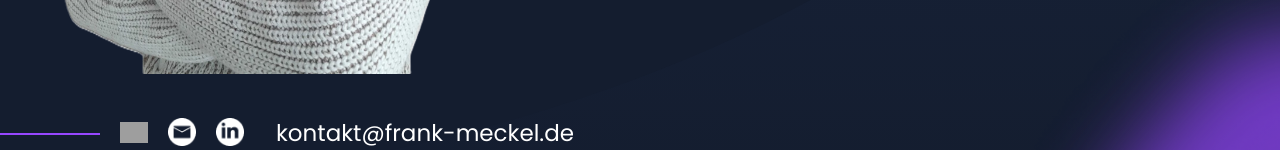
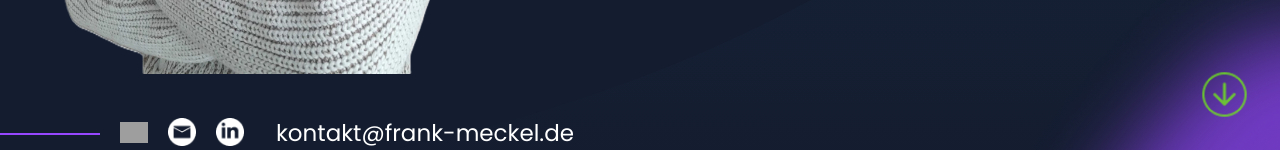
Before and after one commit to Frank-Meck/portfolio, an Angular app: page / in a window 1280 px wide. Shown: the part 650-800 px from the top of the page. Built offline with nearby package versions, Linux system fonts and the light colour scheme; grey boxes are pictures that could not be loaded.

Commit message:
Scroll arrow up and down inserted

```diff
--- a/src/app/main/main.html
+++ b/src/app/main/main.html
@@ -1,22 +1,62 @@
 <div class="main_box">
-  <app-mymain></app-mymain>
 
+  <!-- Main Section -->
+  <div id="mymain">
+    <app-mymain></app-mymain>
+    <img
+      *ngIf="currentSectionIndex === 0"
+      src="assets/icons/arrowdown.png"
+      alt="Arrow down"
+      class="scroll-button scroll-down"
+      (click)="scrollToSection('myaboutme-topic', 100)" />
+  </div>
+
+  <!-- About Me Section -->
   <div id="myaboutme">
     <app-myaboutme></app-myaboutme>
     <div class="purple_shadow_wrapper">
       <img src="assets/icons/Purple_shadow_L3.png" alt="Shadow Shape" />
     </div>
+    <img
+      *ngIf="currentSectionIndex === 1"
+      src="assets/icons/arrowdown.png"
+      alt="Arrow down"
+      class="scroll-button scroll-down"
+      (click)="scrollToSection('myskills-section', 100)" />
   </div>
 
+  <!-- Skills Section -->
   <div id="myskills" class="myskills_wrapper">
     <img src="assets/icons/Green_shadow_G2.png" alt="Background Shape" class="bg_shape" />
     <app-myskills></app-myskills>
+    <img
+      *ngIf="currentSectionIndex === 2"
+      src="assets/icons/arrowdown.png"
+      alt="Arrow down"
+      class="scroll-button scroll-down"
+      (click)="scrollToSection('myportfolio-section', 50)" />
   </div>
 
+  <!-- Portfolio Section -->
   <div id="myportfolio">
     <app-myportfolio></app-myportfolio>
+    <img
+      *ngIf="currentSectionIndex === 3"
+      src="assets/icons/arrowdown.png"
+      alt="Arrow down"
+      class="scroll-button scroll-down"
+      (click)="scrollToSection('mycontact_topic', -260)" />
   </div>
 
-  <app-mycontact></app-mycontact>
+  <!-- Contact Section -->
+  <div id="mycontact">
+    <app-mycontact></app-mycontact>
+    <img
+      *ngIf="currentSectionIndex === 4"
+      src="assets/icons/arrowup.png"
+      alt="Arrow up"
+      class="scroll-button scroll-up"
+      (click)="scrollToTop()" />
+  </div>
 
 </div>
--- a/src/app/main/main.scss
+++ b/src/app/main/main.scss
@@ -1,5 +1,4 @@
 @use '../../styles/variables' as v;
-
 
 .main_box {
   position: relative;
@@ -9,12 +8,12 @@
   width: 100%;
   margin-left: auto;
   margin-right: auto;
-  overflow:hidden;
+  overflow: hidden;
 
   > app-mymain {
     position: relative;
     z-index: 20;
-    }
+  }
 
   .purple_shadow_wrapper {
     position: absolute;
@@ -27,7 +26,6 @@
     width: auto;
     height: auto;
 
-
     img {
       width: auto;
       height: auto;
@@ -38,16 +36,13 @@
     }
   }
 
-
   #myaboutme {
     position: relative;
     z-index: 20;
   }
 
-
   .myskills_wrapper {
     position: relative;
-
 
     .bg_shape {
       position: absolute;
@@ -63,18 +58,15 @@
     }
   }
 
-
   #myportfolio {
     position: relative;
     z-index: 20;
   }
 
-
-  app-mycontact {
+  #mycontact {
     position: relative;
     z-index: 20;
   }
-
 
   img {
     max-width: 100%;
@@ -82,12 +74,28 @@
     display: block;
   }
 
+  /* Scroll Buttons */
+  .scroll-button {
+    position: fixed;
+    right: 30px;
+    bottom: 30px;
+    width: 50px;
+    height: 50px;
+    cursor: pointer;
+    z-index: 100;
+    transition: opacity 0.4s ease-in-out, transform 0.4s ease-in-out;
+    opacity: 0.8;
+
+    &:hover {
+      opacity: 1;
+      transform: scale(1.1);
+    }
+  }
 
   @media (max-width: 1440px) {
     .purple_shadow_wrapper {
       top: -250px;
     }
-
 
     .myskills_wrapper .bg_shape {
       top: 230px;
@@ -95,17 +103,14 @@
     }
   }
 
-
   @media (max-width: 1024px) {
     .purple_shadow_wrapper {
       top: -200px;
     }
 
-
     .purple_shadow_wrapper img {
       max-height: 500px;
     }
-
 
     .myskills_wrapper .bg_shape {
       top: 220px;
@@ -114,19 +119,16 @@
     }
   }
 
-
   @media (max-width: 768px) {
     .purple_shadow_wrapper {
       top: -100px;
     }
-
 
     .purple_shadow_wrapper img {
       max-height: 350px;
       width: auto;
       height: auto;
     }
-
 
     .myskills_wrapper .bg_shape {
       top: 420px;
@@ -135,19 +137,16 @@
     }
   }
 
-
   @media (max-width: 512px) {
     .purple_shadow_wrapper {
       top: -50px;
-       left: 10px;
+      left: 10px;
     }
-
 
     .purple_shadow_wrapper img {
       max-height: 250px;
       width: 90%;
     }
-
 
     .myskills_wrapper .bg_shape {
       top: 440px;
@@ -156,12 +155,10 @@
     }
   }
 
-
   @media (max-width: 320px) {
     .purple_shadow_wrapper {
       top: -100px;
     }
-
 
     .purple_shadow_wrapper img {
       max-height: 250px;
--- a/src/app/main/main.ts
+++ b/src/app/main/main.ts
@@ -1,4 +1,4 @@
-import { Component } from '@angular/core';
+import { Component, AfterViewInit } from '@angular/core';
 import { CommonModule } from '@angular/common';
 import { RouterModule } from '@angular/router';
 import { SharedModule } from '../shared/shared.module';
@@ -8,11 +8,8 @@ import { Myskills } from './myskills/myskills';
 import { Myportfolio } from './myportfolio/myportfolio';
 import { Mycontact } from './mycontact/mycontact';
 
-
 /**
- * @component
- * @description The main container component for the portfolio application.
- * It includes sections like Mymain, Myaboutme, Myskills, Myportfolio, and Mycontact.
+ * Main component that handles scrolling and navigation between sections.
  */
 @Component({
   selector: 'app-main',
@@ -30,22 +27,69 @@ import { Mycontact } from './mycontact/mycontact';
   templateUrl: './main.html',
   styleUrls: ['./main.scss']
 })
-export class Main {
+export class Main implements AfterViewInit {
+
+  /** Array of section IDs in order */
+  sections: string[] = ['mymain', 'myaboutme', 'myskills', 'myportfolio', 'mycontact'];
+
+  /** Index of the currently active section */
+  currentSectionIndex: number = 0;
+
+  /** Whether the bottom section (mycontact) is at least partially visible */
+  isAtBottom: boolean = false;
+
+  constructor() {}
 
 
   /**
-   * @constructor
-   * @description Initializes the Main component.
+   * Lifecycle hook called after view initialization.
+   * Checks if the bottom section is visible on load.
    */
-  constructor() {}
+  ngAfterViewInit() {
+    this.checkScrollPosition();
+  }
 
 
-  // Example for future methods:
   /**
-   * @method
-   * @description Example placeholder method. Replace or remove when adding actual functionality.
+   * Scrolls to a specific section and updates the currentSectionIndex.
+   * @param id The ID of the section to scroll to.
+   * @param offset Optional vertical offset.
    */
-  exampleMethod() {
-    console.log('This is an example method.');
+  scrollToSection(id: string, offset: number = 0) {
+    const element = document.getElementById(id);
+    if (element) {
+      const y = element.getBoundingClientRect().top + window.scrollY - offset;
+      window.scrollTo({ top: y, behavior: 'smooth' });
+
+      // Update the currentSectionIndex based on the ID
+      const index = this.sections.findIndex(s => id.includes(s));
+      if (index !== -1) {
+        this.currentSectionIndex = index;
+      }
+    }
   }
+
+
+  /**
+   * Scrolls to the top of the page.
+   */
+  scrollToTop() {
+    window.scrollTo({ top: 0, behavior: 'smooth' });
+    this.currentSectionIndex = 0;
+  }
+
+
+  /**
+   * Checks the scroll position to determine if the bottom section is visible.
+   */
+checkScrollPosition() {
+  const contactSection = document.getElementById('mycontact');
+  if (!contactSection) return;
+
+  const rect = contactSection.getBoundingClientRect();
+  const windowHeight = window.innerHeight;
+
+  const scrollCorrection = 500; // stop 300px vorher
+  this.isAtBottom = rect.top < windowHeight - scrollCorrection;
 }
+}
--- a/src/app/main/mycontact/mycontact.html
+++ b/src/app/main/mycontact/mycontact.html
@@ -99,6 +99,7 @@
           </div>
         </form>
 
+
         <app-modal [show]="showSuccessModal"
           [title]="langService.t('mycontact.button_success_title') || 'Erfolgreich gesendet!'"
           [message]="langService.t('mycontact.button_success') || 'Ihre Nachricht wurde erfolgreich verschickt.'"
```
Also changed, not shown: src/assets/icons/arrowdown.png (added), src/assets/icons/arrowup.png (added).
